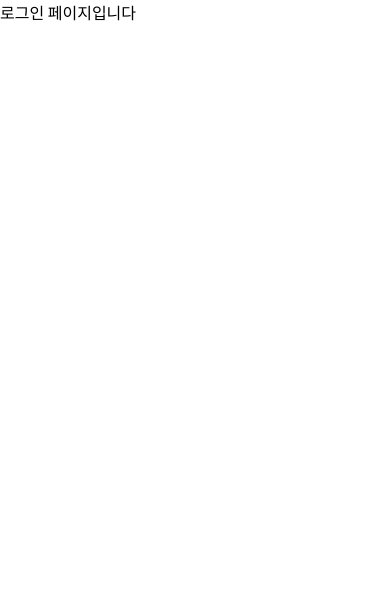
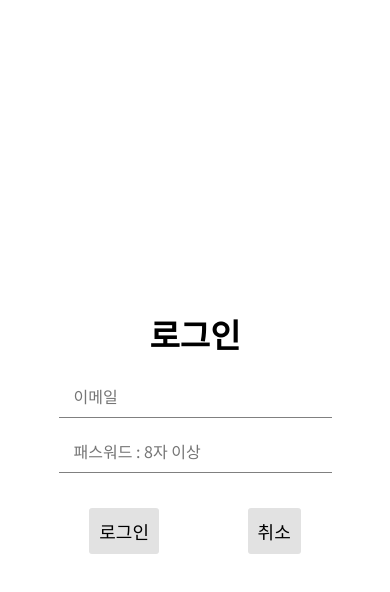
Before and after one commit to hoinlee-moi/TODOLIST, a React (Create React App) app: page /signin in a window 390 px wide. Shown: the top 592 px of the page. Built offline with nearby package versions, Linux system fonts and the light colour scheme.

Commit message:
feat : signIn 페이지작성(서버연결제외)

```diff
--- a/src/App.js
+++ b/src/App.js
@@ -1,6 +1,6 @@
 
+import Router from "./Router";
 import "./App.css";
-import Router from "./Router";
 
 function App() {
   return <Router />;
--- a/src/pages/Main.js
+++ b/src/pages/Main.js
@@ -1,4 +1,4 @@
-import { useEffect } from "react";
+import { useEffect, useState } from "react";
 import { useNavigate } from "react-router-dom";
 import MyButton from "../components/MyButton";
 
@@ -6,21 +6,42 @@ import styles from "./Main.module.css";
 
 const Main = () => {
   const navigate = useNavigate();
+  const [signUpMove,setSignUpMove] = useState(0)
+  const [moveStyle,setMoveStyle] = useState()
   useEffect(() => {
     if (localStorage.getItem("access_token") != null) {
       navigate("/Todo");
     }
   }, []);
-
+  useEffect(()=>{
+    if(signUpMove===1){
+      setMoveStyle(styles.signInani)
+    }
+    if(signUpMove===2){
+      setMoveStyle(styles.signUpani)
+    }
+  },[signUpMove])
+const signUpPageMove = () => {
+  setSignUpMove(2)
+  setTimeout(()=>{
+    navigate("/signup")
+  },500)
+}
+const signInPageMove = () => {
+  setSignUpMove(1)
+  setTimeout(()=>{
+    navigate("/signIn")
+  },500)
+}
   return (
-    <div className={styles.mainContainer}>
+    <div className={`${styles.mainContainer} ${signUpMove&&moveStyle}`}>
       <div className={styles.mainWrap}>
         <section className={styles.titleWrap}>
           <h2>To Do List에 오신 걸 환영합니다!</h2>
         </section>
         <section className={styles.signBtnWrap}>
-          <MyButton clickHandle={()=>navigate("/signin")}>로그인하기</MyButton>
-          <MyButton clickHandle={()=>navigate("/signup")}>회원가입하기</MyButton>
+          <MyButton clickHandle={signInPageMove}>로그인하기</MyButton>
+          <MyButton clickHandle={signUpPageMove}>회원가입하기</MyButton>
         </section>
       </div>
     </div>
--- a/src/pages/Main.module.css
+++ b/src/pages/Main.module.css
@@ -5,7 +5,30 @@
   width: 100vw;
   min-height: 100vh;
 }
-
+.signUpani {
+  animation: signUpMove 1s;
+}
+.signInani {
+  animation :signInMove 1s;
+}
+@keyframes signUpMove{
+  from{
+    transform: translateX(0);
+    opacity: 1;
+  }to{
+    transform: translateX(-100%);
+    opacity: 0;
+  }
+}
+@keyframes signInMove{
+  from{
+    transform: translateX(0);
+    opacity: 1;
+  }to{
+    transform: translateX(100%);
+    opacity: 0;
+  }
+}
 .mainWrap {
   display: flex;
   flex-direction: column;
--- /dev/null
+++ b/src/pages/SignIn.module.css
@@ -0,0 +1,91 @@
+.signInBackground {
+    display: flex;
+    justify-content: center;
+    align-items: center;
+    width: 100vw;
+    min-height: 100vh;
+    animation: start 1s;
+}
+.signInOut {
+    animation: end 1s;
+  }
+@keyframes start {
+    from {
+      transform: translateX(-100%);
+      opacity: 0;
+    }
+    to {
+      transform: translateX(0);
+      opacity: 1;
+    }
+  }
+  @keyframes end {
+    from {
+      transform: translateX(0);
+      opacity: 1;
+    }
+    to {
+      transform: translateX(-100%);
+      opacity: 0;
+    }
+  }
+.signInContainer{
+    display: flex;
+    flex-direction: column;
+    align-items: center;
+    justify-content: center;
+}
+
+.titleWrap{
+    margin: 20px;
+    font-size: 2vw;
+}
+
+.inputWrap{
+    display: flex;
+    flex-direction: column;
+}
+
+.inputWrap input{
+    width: 70vw;
+    max-width: 500px;
+    height: 40px;
+    padding: 15px;
+    margin-bottom: 15px;
+    border: none;
+    border-bottom: 1px solid gray;
+    outline: none;
+}
+.inputWrap input::placeholder {
+    font-size: larger;
+}
+
+.signInBtnWrap{
+    display: flex;
+    justify-content: space-between;
+    width: 300px;
+}
+.signInBtnWrap button {
+    margin-top: 20px;
+    padding: 10px;
+    font-size: 1.5vw;
+    border-radius: 3px;
+    background-color: #e2e2e2;
+    color: black;
+  }
+  .signInBtnWrap button:hover {
+    background-color: #212121;
+    color: white;
+  }
+
+
+  @media (max-width: 1100px) {
+    .titleWrap {
+      font-size: 22px;
+    }
+  }
+  @media (max-width: 1200px) {
+    .signInBtnWrap button {
+      font-size: 18px;
+    }
+  }
--- a/src/pages/Signin.js
+++ b/src/pages/Signin.js
@@ -1,5 +1,41 @@
+
+import { useState } from "react";
+import { useNavigate } from "react-router-dom";
+import MyButton from "../components/MyButton";
+import styles from "./SignIn.module.css"
+
 const SignIn = () => {
-  return <div>로그인 페이지입니다</div>;
+  const navigate = useNavigate()
+  const [failMs,setFailMs] = useState("")
+  const [signInOut, setSignInOut] = useState(false);
+
+  const cancelBtnHandle = () => {
+    setSignInOut(true);
+    setTimeout(() => {
+      navigate("/");
+    }, 500);
+  };
+  const signIn = () => {
+
+  }
+  return (
+    <div className={`${styles.signInBackground} ${signInOut && styles.signInOut}`}>
+      <div className={styles.signInContainer}>
+        <section className={styles.titleWrap}>
+          <h2>로그인</h2>
+        </section>
+        <section className={styles.inputWrap}>
+        <input type="text" placeholder="이메일" />
+        <input type="password" placeholder="패스워드 : 8자 이상 "/>
+        </section>
+        {failMs.length>0&&<p>{failMs}</p>}
+        <section className={styles.signInBtnWrap}>
+          <MyButton>로그인</MyButton>
+          <MyButton clickHandle={cancelBtnHandle}>취소</MyButton>
+        </section>
+      </div>
+    </div>
+    )
 };
 
 export default SignIn;
--- a/src/pages/Signup.js
+++ b/src/pages/Signup.js
@@ -17,6 +17,7 @@ const SignUp = () => {
   });
   const [failMs, setFailMs] = useState("");
   const [permit, setPermit] = useState(false);
+  const [signUpOut, setSignUpOut] = useState(false);
 
   useEffect(() => {
     setFailMs("");
@@ -25,9 +26,9 @@ const SignUp = () => {
       signUpData.password.length >= 8 &&
       signUpData.password === signUpData.rePassword
     ) {
-      setPermit(true)
-    }else{
-      setPermit(false)
+      setPermit(true);
+    } else {
+      setPermit(false);
     }
   }, [signUpData]);
 
@@ -49,10 +50,20 @@ const SignUp = () => {
 
   const signUpHandler = useCallback(async () => {
     console.log(signUpData, "성공");
+    setSignUpOut(true);
   }, [signUpData]);
 
+  const cancelBtnHandle = () => {
+    setSignUpOut(true);
+    setTimeout(() => {
+      navigate("/");
+    }, 500);
+  };
+
   return (
-    <div className={styles.signUpBackground}>
+    <div
+      className={`${styles.signUpBackground} ${signUpOut && styles.signUpOut}`}
+    >
       <div className={styles.signUpContainer}>
         <section className={styles.titleWrap}>
           <h2>회원가입</h2>
@@ -91,11 +102,13 @@ const SignUp = () => {
             clickHandle={signUpHandler}
             testId="signup-button"
             disable={!permit && "disabled"}
-            className={permit?styles.signUpBtn:styles.signUpFailBtn}
+            className={permit ? styles.signUpBtn : styles.signUpFailBtn}
           >
             회원가입
           </MyButton>
-          <MyButton clickHandle={() => navigate("/")} className={styles.cancelBtn}>취소</MyButton>
+          <MyButton clickHandle={cancelBtnHandle} className={styles.cancelBtn}>
+            취소
+          </MyButton>
         </section>
       </div>
     </div>
--- a/src/pages/Signup.module.css
+++ b/src/pages/Signup.module.css
@@ -4,6 +4,30 @@
   align-items: center;
   width: 100vw;
   min-height: 100vh;
+  animation: start 1s;
+}
+.signUpOut {
+  animation: end 1s;
+}
+@keyframes start {
+  from {
+    transform: translateX(100%);
+    opacity: 0;
+  }
+  to {
+    transform: translateX(0);
+    opacity: 1;
+  }
+}
+@keyframes end {
+  from {
+    transform: translateX(0);
+    opacity: 1;
+  }
+  to {
+    transform: translateX(100%);
+    opacity: 0;
+  }
 }
 .signUpContainer {
   display: flex;
@@ -27,10 +51,13 @@
   max-width: 500px;
   height: 40px;
   padding: 15px;
-  margin-bottom: 10px;
+  margin-bottom: 15px;
   border: none;
   border-bottom: 1px solid gray;
   outline: none;
+}
+.inputWrap input::placeholder {
+  font-size:larger ;
 }
 
 .signUpBtnWrap {
@@ -39,6 +66,7 @@
   width: 300px;
 }
 .signUpBtnWrap button {
+  margin-top: 20px;
   padding: 10px;
   font-size: 1.5vw;
   border-radius: 3px;
@@ -47,10 +75,10 @@
 }
 
 .signUpFailBtn {
-  background-color: white;
   cursor: default;
 }
-.cancelBtn:hover ,.signUpBtn:hover {
+.cancelBtn:hover,
+.signUpBtn:hover {
   background-color: #212121;
   color: white;
   /* font-weight: bold; */
--- /dev/null
+++ b/src/reducer.js
@@ -0,0 +1,3 @@
+export const reducer = (state,action)=>{
+
+}
```
